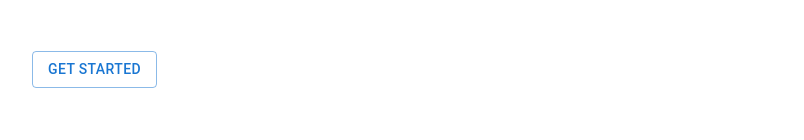
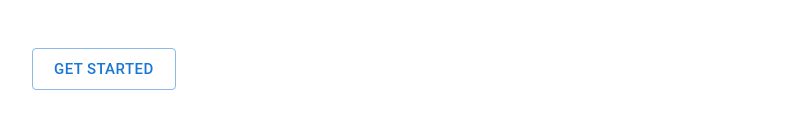
Before and after one commit to hvazquezr/kleandbm-landing, a React (Vite) app: page / in a window 1280 px wide. Shown: the part 408-548 px from the top of the page, without its empty margins (48-852 px from the left). Built offline with nearby package versions, Linux system fonts and the light colour scheme.

Commit message:
Added Get Started button

```diff
--- a/src/LandingPage.jsx
+++ b/src/LandingPage.jsx
@@ -19,7 +19,12 @@ const LandingPage = () => {
       <div className="main-content">
         <img src={appLogo} alt="App Logo" className="app-logo" />
         <h1 className="headline"><span class="main-color">AI-Accelerated</span><br></br>Database Modeling</h1>
-        <Button variant="outlined">Get Started</Button>
+        <Button
+          variant="outlined"
+          component="a"
+          href="https://app.kleandbm.ai/dashboard"
+          size="large"
+        >Get Started</Button>
       </div>
       <Typography
         component="p"
```
